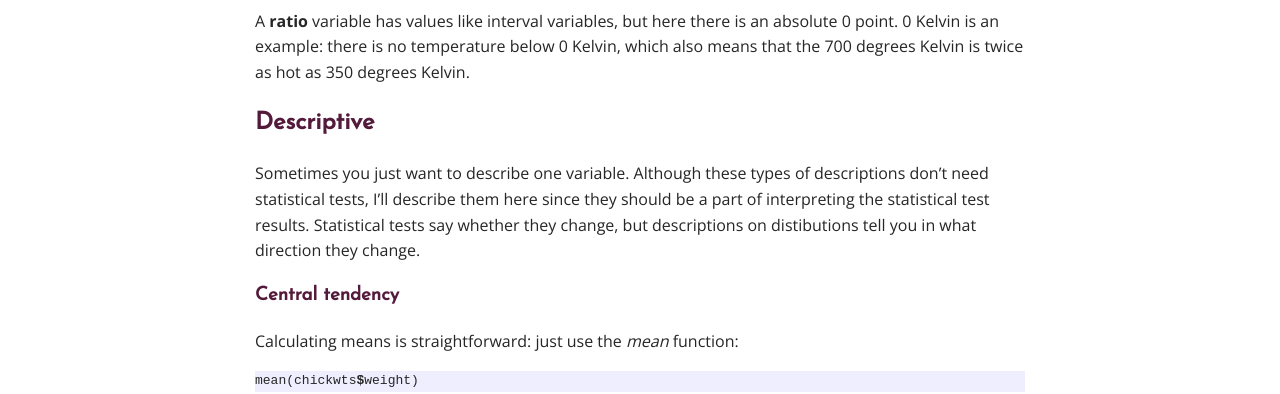
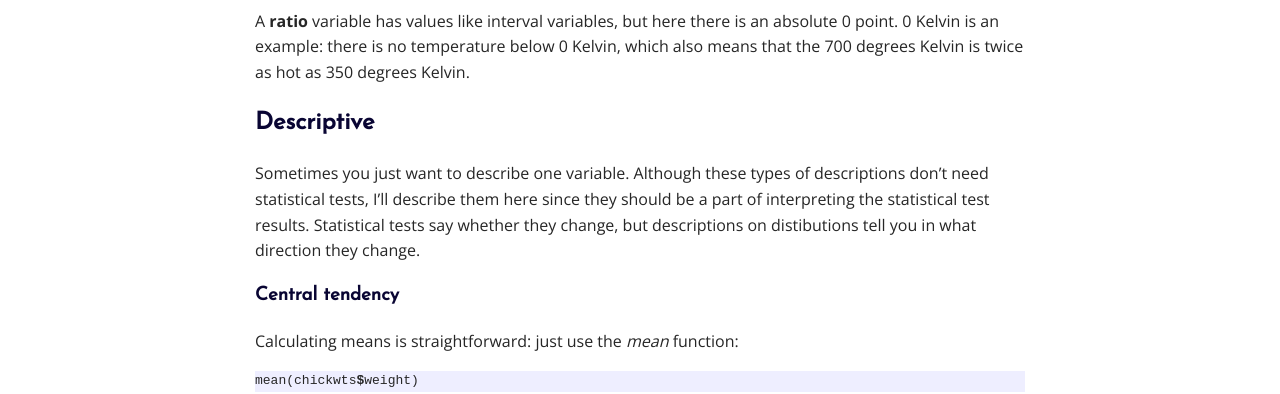
Before and after one commit to mark-me/mark-me.github.io, a Jekyll site: the page built from _pages/tutorials/statistical-tests/statistical-tests-gaussian.md, in a window 1280 px wide and 900 px high, scrolled down 240 px. Shown: the part 150-544 px from the top of the window. Built offline with Jekyll 4.4.1, drawn with Linux system fonts in a browser that asks for light colours; nearby versions of some CDN libraries; formulas are drawn with MathJax 3; a script that is not in the unit is left out; comment, search, counter and statistics services are not loaded.

Commit message:
Update _base.scss

```diff
--- a/_sass/_base.scss
+++ b/_sass/_base.scss
@@ -1,5 +1,5 @@
 $content-width: 800px;
-$main: #541a3b;
+$main: #090533;
 $font-style: 'Open Sans', sans-serif;
 $font-color: #262626;
 $link-color: #425469;
```
